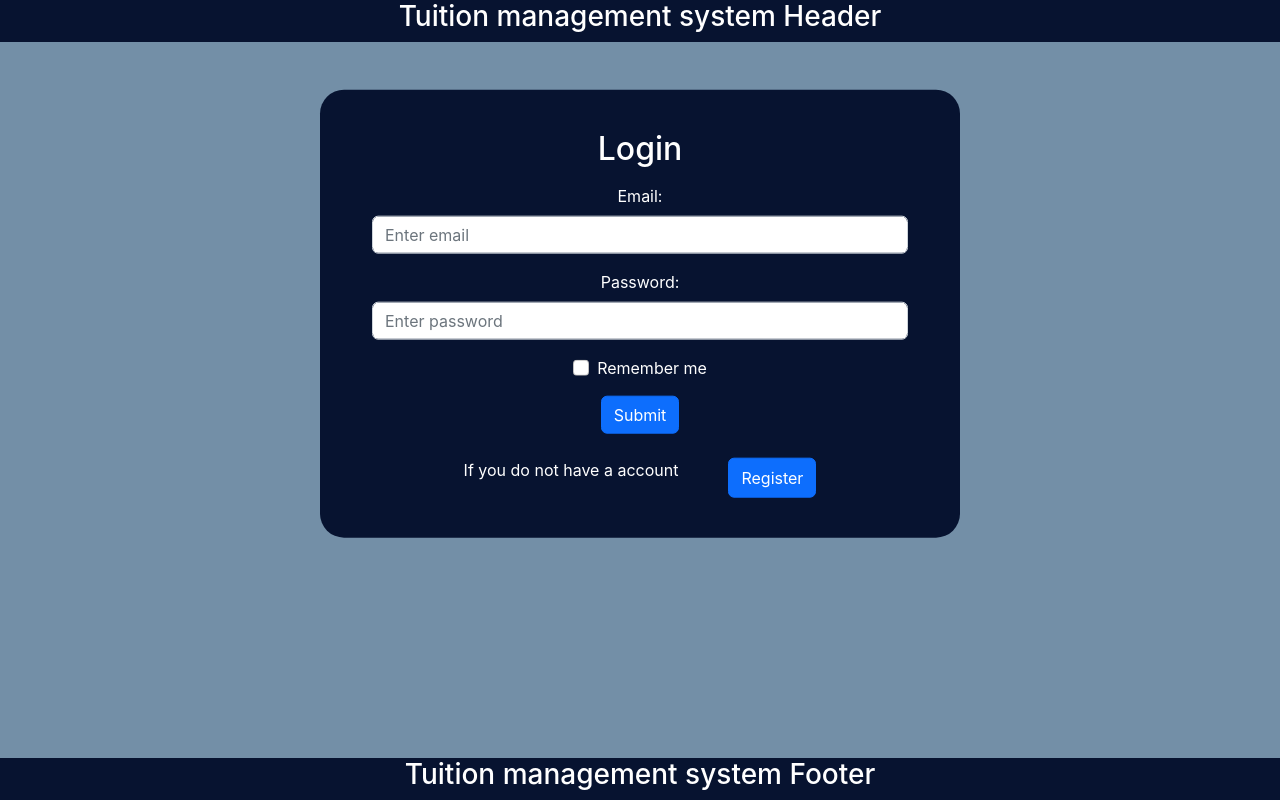
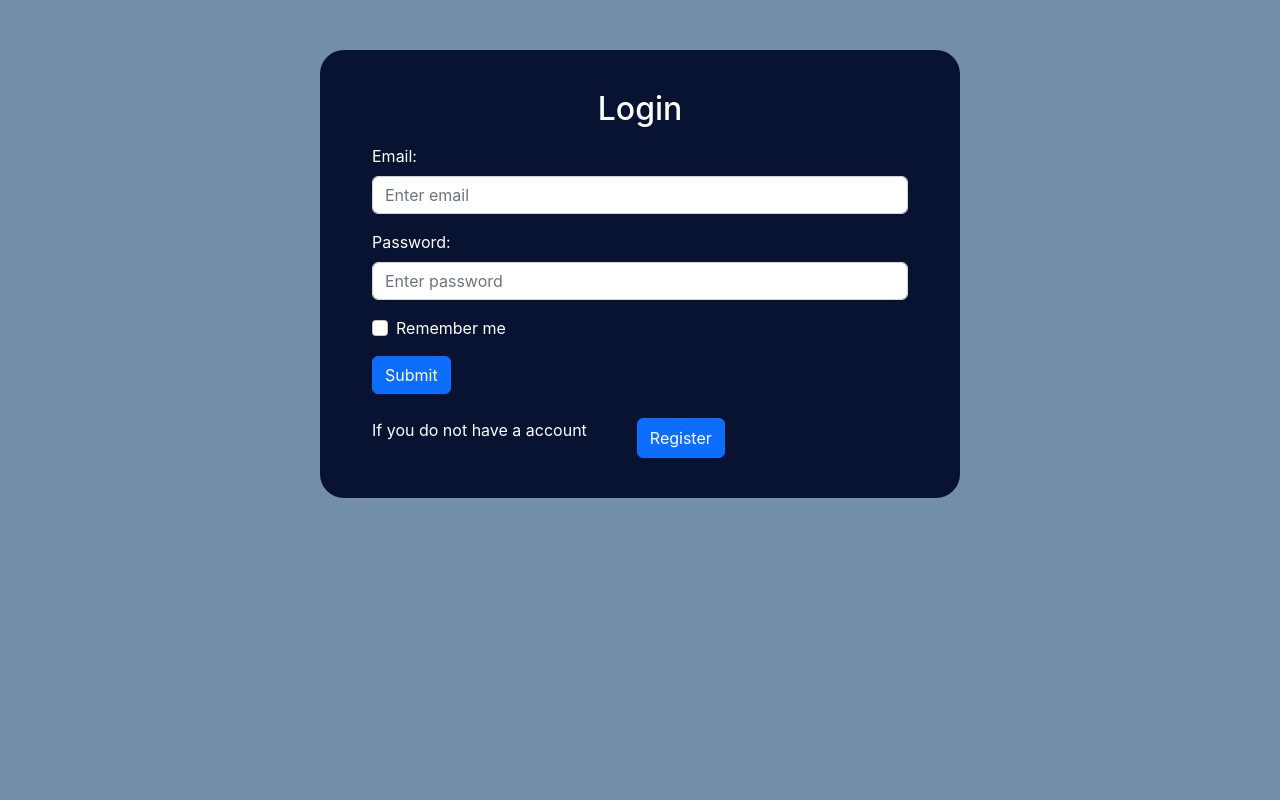
Before and after one commit to dilumsadeepa/Tuition-management-system, a React (Create React App) app in the folder tuition-management/: page / in a window 1280 px wide. Built offline with nearby package versions, Linux system fonts and the light colour scheme.

Commit message:
CSS update

```diff
--- a/tuition-management/public/css/style.css
+++ b/tuition-management/public/css/style.css
@@ -6,7 +6,8 @@
 }
 
 .auth-box{
-    transform: translateY(20%);
+    margin-top: 50px;
+    margin-bottom: 70px;
     background-color: #071330;
     border-radius: 24px;
 
--- a/tuition-management/src/App.css
+++ b/tuition-management/src/App.css
@@ -1,6 +1,4 @@
-.App {
-  text-align: center;
-}
+
 
 .App-logo {
   height: 40vmin;
@@ -25,7 +23,7 @@
 }
 
 .footer{
-  position: absolute;
+
   bottom: 0;
   background-color: #071330;
   color:white;
--- a/tuition-management/src/App.js
+++ b/tuition-management/src/App.js
@@ -4,8 +4,8 @@ import './App.css';
 import Auth from "./components/User/Auth";
 import StudentReg from "./components/Student/Register";
 import EnterForm from "./components/Student/EnterForm";
-import Footer from "./components/Footer";
-import Header from "./components/Header";
+// import Footer from "./components/Footer";
+// import Header from "./components/Header";
 
 function App() {
   return (
@@ -17,8 +17,7 @@ function App() {
           <Route path="EnterForm" element={<EnterForm/>}/>
       </Routes>
    </BrowserRouter>
-   <Header />
-   <Footer />
+
    </div>
 
   );
```
